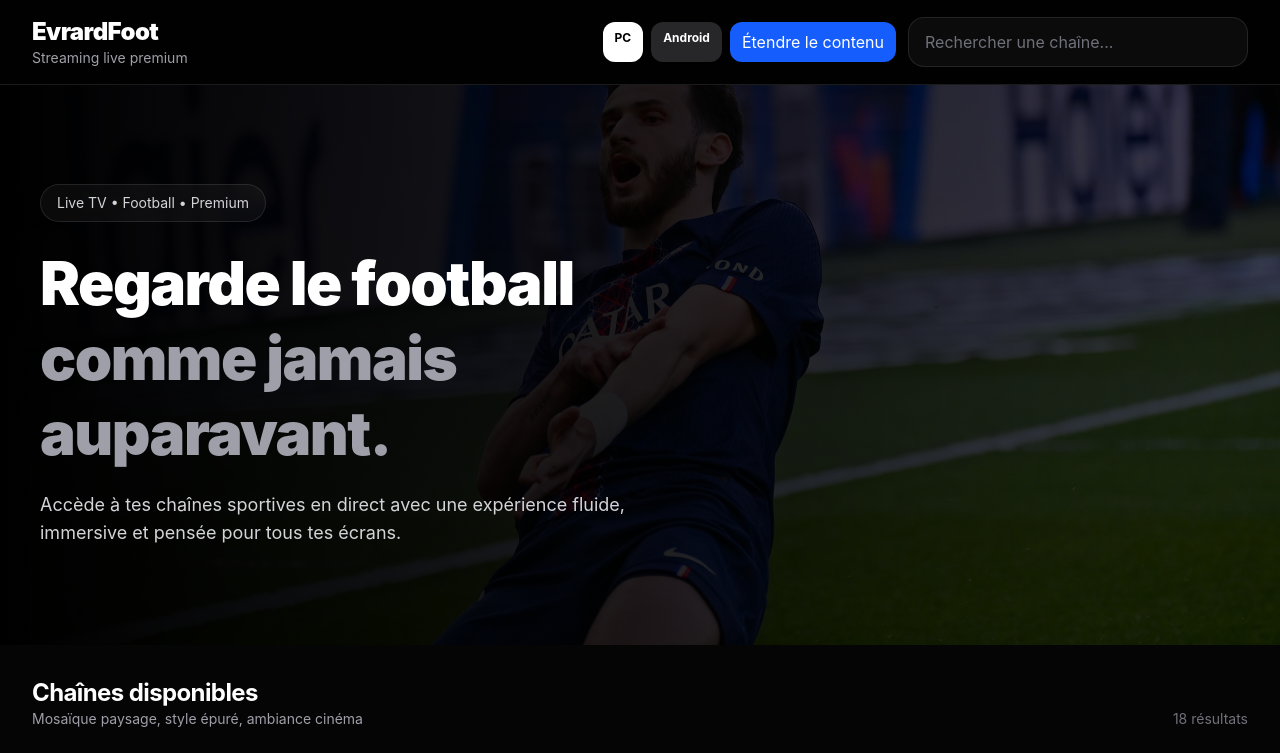
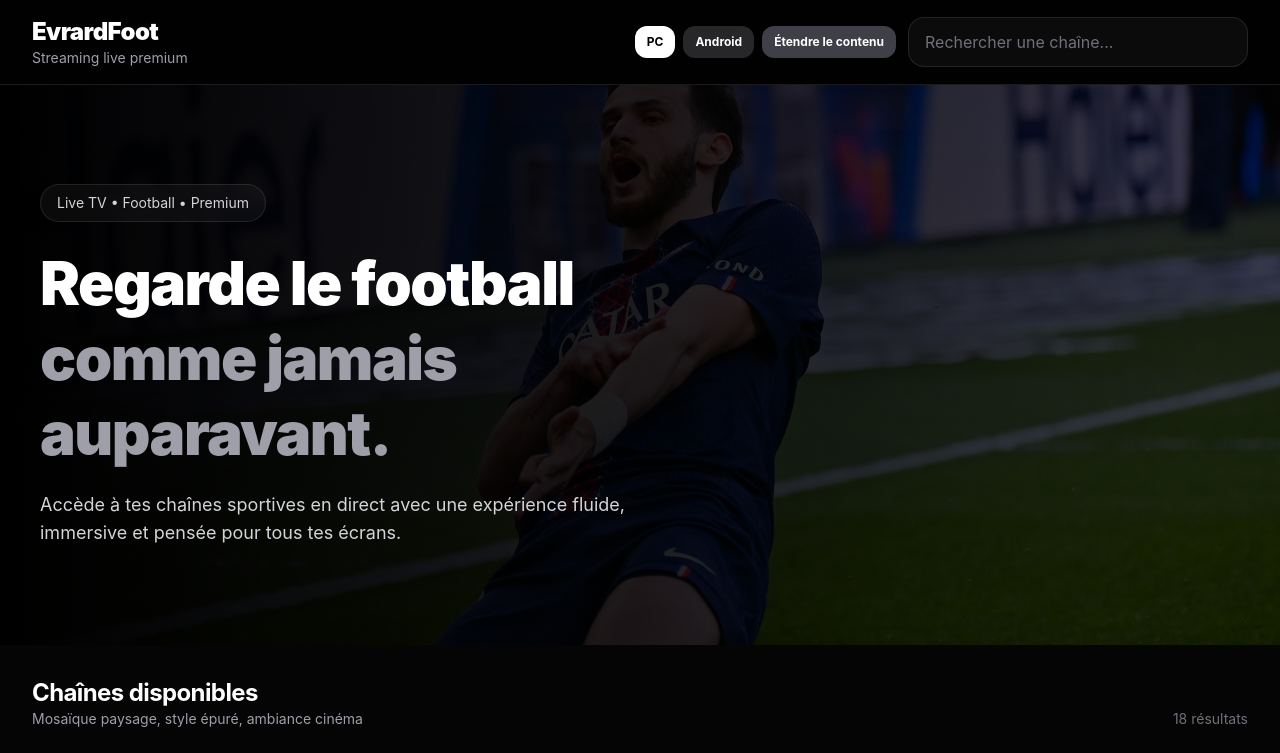
Before and after one commit to EVRARDKODIA771/Evrardfoot, a React (Vite) app: page / in a window 1280 px wide. Shown: the top 753 px of the page. Built offline with nearby package versions, Linux system fonts and the light colour scheme.

Commit message:
Update App.jsx

```diff
--- a/src/App.jsx
+++ b/src/App.jsx
@@ -56,6 +56,7 @@ function getPlatformInfo() {
 
 export default function App() {
   const platform = getPlatformInfo();
+  const isExtendedPage = window.location.pathname === "/extended";
 
   const [search, setSearch] = useState("");
   const [selectedChannel, setSelectedChannel] = useState(null);
@@ -64,7 +65,6 @@ export default function App() {
   const [history, setHistory] = useState([]);
   const [loading, setLoading] = useState(true);
   const [focusedIndex, setFocusedIndex] = useState(0);
-  const [isExtended, setIsExtended] = useState(false);
 
   const openChannel = (channel) => {
     const params = new URLSearchParams();
@@ -192,7 +192,7 @@ export default function App() {
   useEffect(() => {
     if (!platform.isTV) return;
     if (selectedChannel) return;
-    if (isExtended) return;
+    if (isExtendedPage) return;
 
     const handleKeyDown = (e) => {
       const key = e.key;
@@ -274,9 +274,11 @@ export default function App() {
     return () => {
       window.removeEventListener("keydown", handleKeyDown, true);
     };
-  }, [platform.isTV, tvItems, focusedIndex, selectedChannel, isExtended]);
+  }, [platform.isTV, tvItems, focusedIndex, selectedChannel, isExtendedPage]);
 
   useEffect(() => {
+    if (isExtendedPage) return;
+
     const syncFromUrl = () => {
       const params = new URLSearchParams(window.location.search);
       const idParam = params.get("id");
@@ -297,7 +299,7 @@ export default function App() {
     return () => {
       window.removeEventListener("popstate", syncFromUrl);
     };
-  }, []);
+  }, [isExtendedPage]);
 
   const sectionTitle =
     activeTab === "favorites"
@@ -316,8 +318,8 @@ export default function App() {
   const tvSelectedClass =
     "ring-4 ring-white scale-[1.04] bg-white/10 shadow-[0_0_35px_rgba(255,255,255,0.35)]";
 
-  if (isExtended) {
-    return <Extended onRestrict={() => setIsExtended(false)} />;
+  if (isExtendedPage) {
+    return <Extended />;
   }
 
   return (
@@ -347,12 +349,12 @@ export default function App() {
                 Android
               </a>
 
-              <button
-                onClick={() => setIsExtended(true)}
-                className="rounded-xl bg-blue-600 px-3 py-2 text-xs font-bold text-white transition hover:bg-blue-500"
+              <a
+                href="/extended"
+                className="rounded-xl bg-zinc-700 px-3 py-2 text-xs font-bold text-white transition hover:bg-zinc-600"
               >
                 Étendre le contenu
-              </button>
+              </a>
             </div>
 
             <div className="w-full md:w-[340px]">
```
